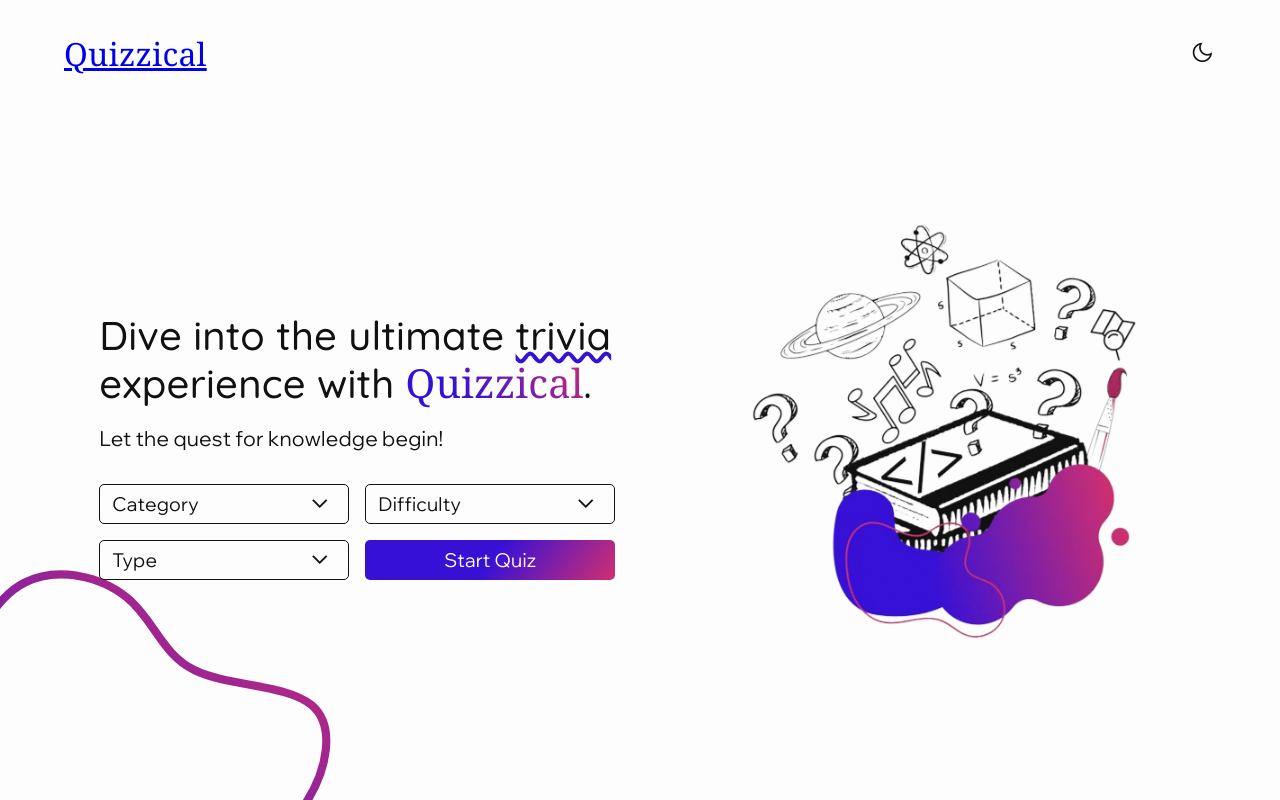
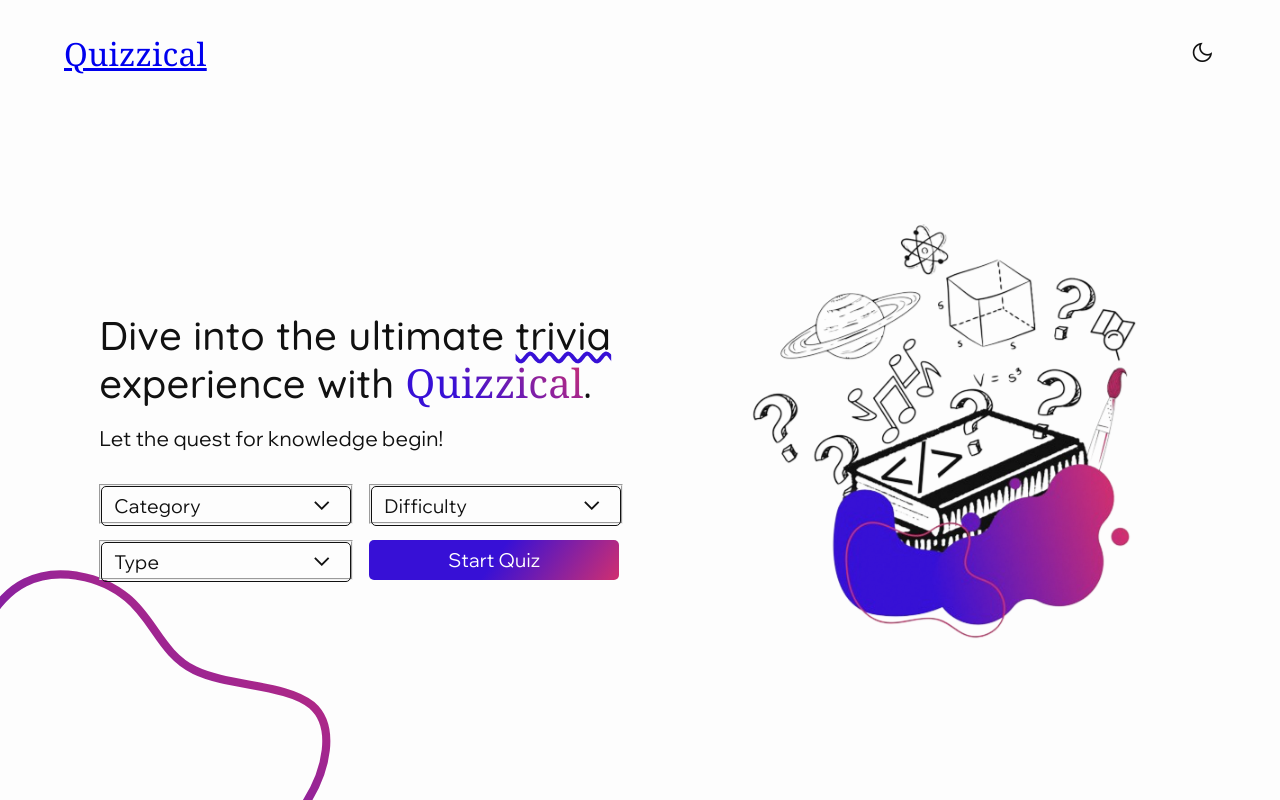
Before and after one commit to VriaA/Quizzly, a React (Vite) app in the folder quizzical/: page / in a window 1280 px wide. Built offline with nearby package versions, Linux system fonts and the light colour scheme; no server answers.

Commit message:
replace <div> with <fieldset>

```diff
--- a/quizzical/src/components/OptionDropDownMenu.jsx
+++ b/quizzical/src/components/OptionDropDownMenu.jsx
@@ -55,7 +55,7 @@ export default function OptionDropdownMenu(props) {
       const ROTATE_TRIGGER_ARROW_CLASS = isOpen[`${menuName}Dropdown`] ? 'rotate-arrow' : ''
 
       return (
-          <div className={`options-wrapper ${menuName}-options`} onKeyDown={closeDropDownOnKeyPress}>
+          <fieldset className={`options-wrapper ${menuName}-options`} onKeyDown={closeDropDownOnKeyPress}>
 
             <button
               id={`${menuName}-trigger`}
@@ -82,6 +82,6 @@ export default function OptionDropdownMenu(props) {
                 setLoading={setLoading}
               />
             </ul>
-          </div>
+          </fieldset>
       )
 }
```
